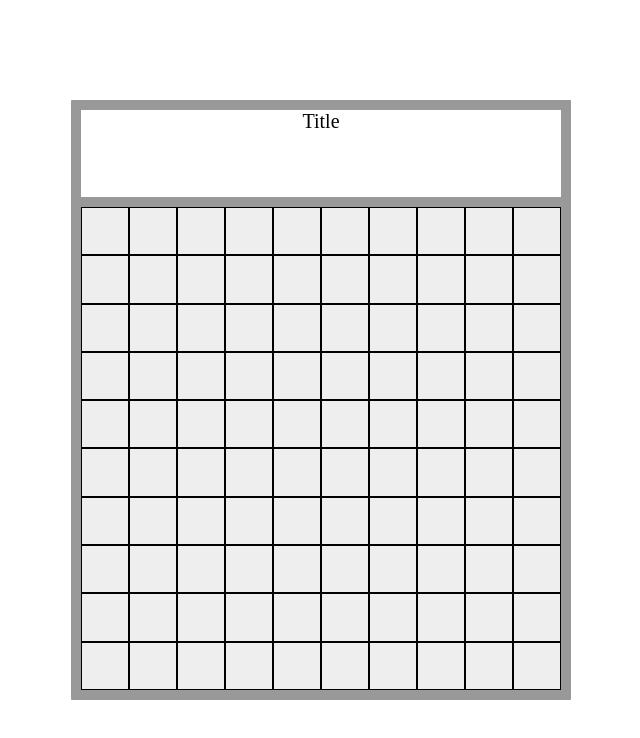
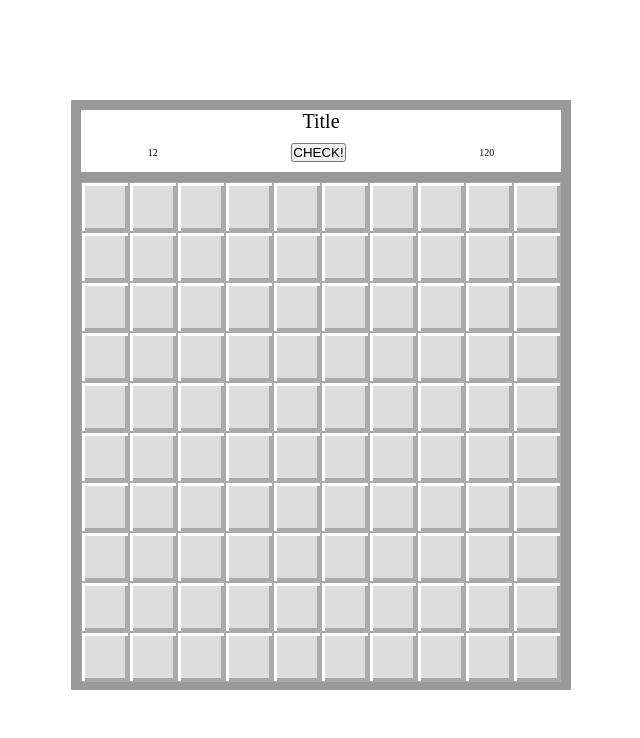
Before and after one commit to marcinmagala/Minesweeper, a plain HTML site: page index.html in a window 1280 px wide. Shown: the whole page, without its empty margins (319-959 px from the left). Drawn offline with Linux system fonts and the light colour scheme.

Commit message:
improve board

```diff
--- a/index.html
+++ b/index.html
@@ -11,8 +11,19 @@
   </head>
   <body>
     <div class="app">
-      <header>Title</header>
-      <div class="board"></div>
+      <div class="options">
+        <header>Title</header>
+        <div class="summary">
+          <div class="mine">12</div>
+          <button class="btn_check">CHECK!</button>
+          <div class="time">120</div>
+        </div>
+      </div>
+      <main>
+        <div class="board"></div>
+        <!-- <div class="win hidden">You are a winner 🎉</div>
+        <div class="lose hidden">You are dead ☠</div> -->
+      </main>
     </div>
   </body>
 </html>
--- a/script.js
+++ b/script.js
@@ -1,6 +1,8 @@
 'use strict';
 
 const board = document.querySelector('.board');
+const win = document.querySelector('.win');
+const lose = document.querySelector('.lose');
 
 // Tworzenie planszy
 const boxList = new Array(10);
@@ -30,9 +32,24 @@ const test = function () {
   console.log('test');
 };
 
-const fieldWithNeighbours = new Map();
-// key === coords from clicked field
-// value === Array(0-8 -> coords of neighbours of such field, 9 -> mine exist (boolean), 10 -> field clicked by user (boolean) )
+// objekt zamiast mapy
+// const objekt = {
+//   '00': [[1, 2], [3, 4], true, false],
+//   '01': [[5, 6], [7, 8], true, false],
+// };
+
+// console.log(objekt);
+
+// console.log((objekt['00'][3] = true));
+
+// objekt['02'] = [[1, 2], [5, 4], true, false];
+
+// console.log(objekt['02']);
+// console.log(objekt);
+
+const fieldWithNeighbours = {};
+// key === coords (string) from clicked field
+// value === Array(0-7 -> coords of neighbours of such field (string), 8 -> mine exist (boolean), 9 -> field clicked by user (boolean), 10 -> marked field as field with mine by user (boolean) )
 
 const buildBoard = function () {
   for (let i = 0; i < boxList.length; i++) {
@@ -44,33 +61,23 @@ const buildBoard = function () {
 
       box.dataset.coords = `${i}${j}`;
 
-      fieldWithNeighbours.set(`${i}${j}`, [
-        [`${i - 1}${j - 1}`],
-        [`${i - 1}${j}`],
-        [`${i - 1}${j + 1}`],
-        [`${i}${j - 1}`],
-        [`${i}${j + 1}`],
-        [`${i + 1}${j - 1}`],
-        [`${i + 1}${j}`],
-        [`${i + 1}${j + 1}`],
+      fieldWithNeighbours[`${i}${j}`] = [
+        `${i - 1}${j - 1}`,
+        `${i - 1}${j}`,
+        `${i - 1}${j + 1}`,
+        `${i}${j - 1}`,
+        `${i}${j + 1}`,
+        `${i + 1}${j - 1}`,
+        `${i + 1}${j}`,
+        `${i + 1}${j + 1}`,
         false,
         false,
-      ]);
+        false,
+      ];
 
       for (let l = 0; l < mineCoords.length; l++) {
         if (mineCoords[l][0] === i && mineCoords[l][1] === j) {
-          fieldWithNeighbours.set(`${i}${j}`, [
-            [`${i - 1}${j - 1}`],
-            [`${i - 1}${j}`],
-            [`${i - 1}${j + 1}`],
-            [`${i}${j - 1}`],
-            [`${i}${j + 1}`],
-            [`${i + 1}${j - 1}`],
-            [`${i + 1}${j}`],
-            [`${i + 1}${j + 1}`],
-            true,
-            false,
-          ]);
+          fieldWithNeighbours[`${i}${j}`][8] = true;
         }
       }
 
@@ -92,19 +99,27 @@ board.addEventListener('click', function (e) {
   e.preventDefault();
   // console.log(e.target.dataset.coords);
   // console.log(fieldWithNeighbours.get(`${e.target.dataset.coords}`)[8]);
-  if (!fieldWithNeighbours.get(`${e.target.dataset.coords}`)[8]) {
-    e.target.style.backgroundColor = 'green';
-    fieldWithNeighbours.set(`${e.target.dataset.coords}`, true);
+  if (!fieldWithNeighbours[`${e.target.dataset.coords}`][8]) {
+    e.target.style.boxShadow = 'none';
+    fieldWithNeighbours[`${e.target.dataset.coords}`][10] = false;
+    fieldWithNeighbours[e.target.dataset.coords][9] = true;
     console.log(fieldWithNeighbours);
   } else {
+    // end game
+    fieldWithNeighbours[e.target.dataset.coords][10] = false;
     e.target.style.backgroundColor = 'red';
   }
   console.log(e.target);
+  console.log(fieldWithNeighbours);
 });
 
 // Prawy przycisk myszy na dane pole - oznaczenie pola z miną
 board.addEventListener('contextmenu', function (e) {
   e.preventDefault();
   e.target.style.backgroundColor = 'violet';
+  fieldWithNeighbours[`${e.target.dataset.coords}`][9] = false;
+  fieldWithNeighbours[`${e.target.dataset.coords}`][10] = true;
+  console.log(fieldWithNeighbours);
+
   console.log(e.target);
 });
--- a/style.css
+++ b/style.css
@@ -16,7 +16,7 @@ body {
 .app {
   margin: 10rem auto;
   width: 50rem;
-  height: 60rem;
+  height: 59rem;
 
   border: 10px solid #999;
   border-radius: 1px;
@@ -24,25 +24,59 @@ body {
   flex-direction: column;
 }
 
+.options {
+  display: flex;
+  flex-direction: column;
+  gap: 1rem;
+}
+
+.summary {
+  display: flex;
+  justify-content: space-around;
+  align-items: center;
+  padding-bottom: 1rem;
+}
+
 header {
   width: 100%;
-  height: 10rem;
-  border-bottom: 10px solid #999;
+  /* height: 10rem; */
+
   font-size: 2rem;
 
   text-align: center;
 }
 
+main {
+  border-top: 10px solid #999;
+}
+
 .board {
   width: 100%;
   height: 50rem;
-  background-color: #eee;
+  background-color: #ddd;
 
   display: grid;
   grid-template-columns: repeat(10, 1fr);
 }
 
 .field {
-  border: 1px solid #000;
+  border: 1px solid #aaa;
   cursor: pointer;
+  background-color: #ddd;
+
+  box-shadow: inset 3px 3px 0 #fff, inset -3px -3px 0 #aaa;
 }
+
+/* .win,
+.lose {
+  display: block;
+  text-align: center;
+  margin: 10rem auto;
+  font-size: 30px;
+  font-weight: 700;
+  text-transform: uppercase;
+}
+
+.hidden {
+  display: none;
+} */
```
